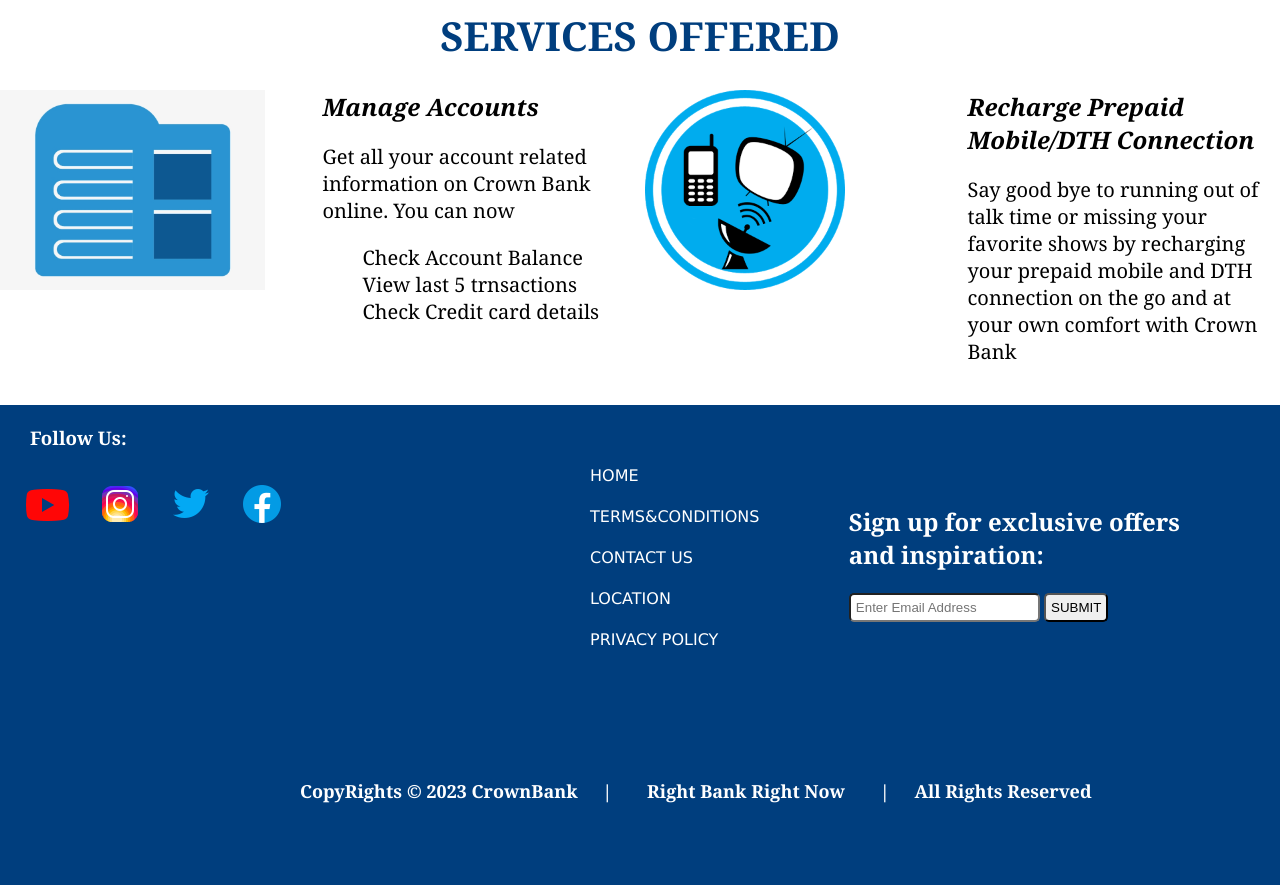
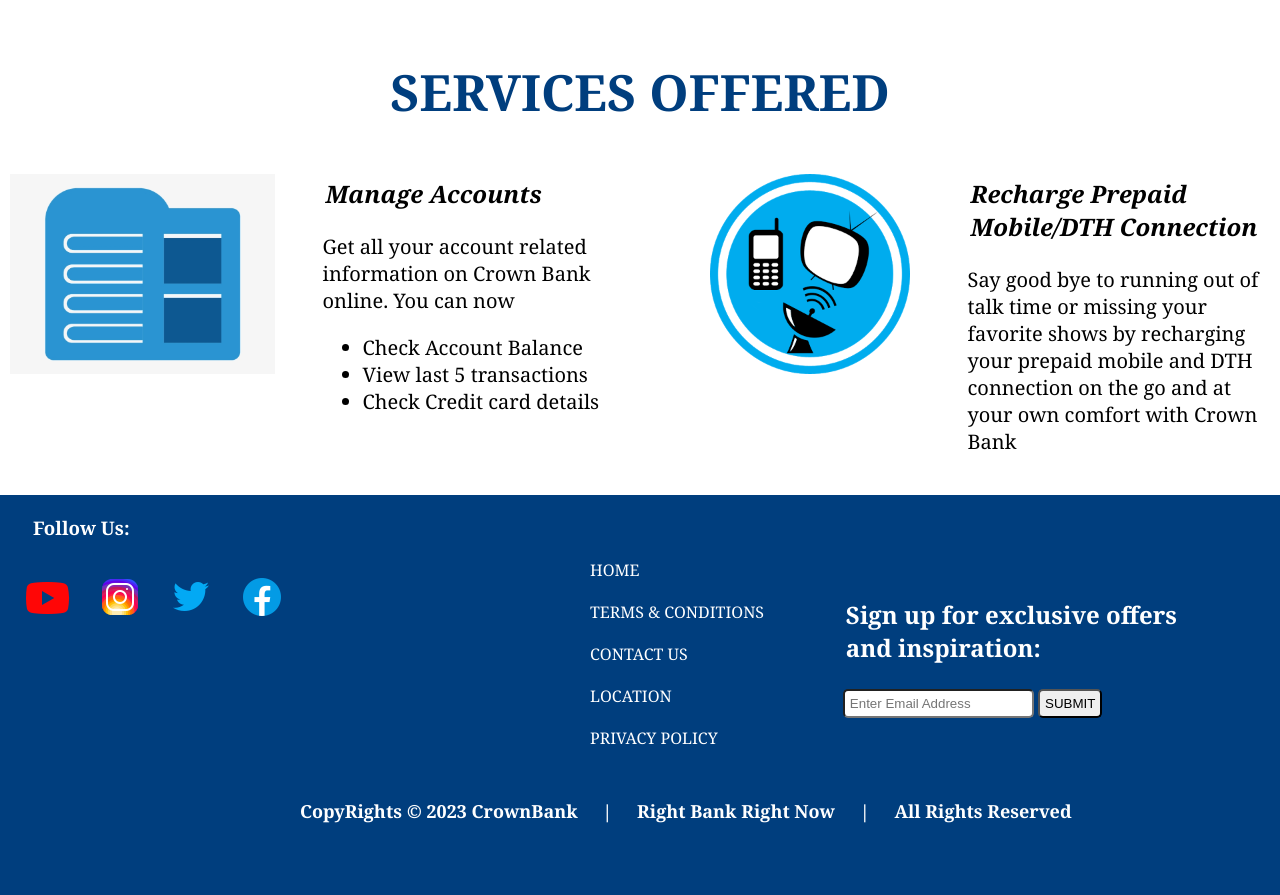
Before and after one commit to MEBOT-IT/Banking, a PHP site: page /Html/index.html in a window 1280 px wide. Shown: the part 1804-2699 px from the top of the page. Run offline with PHP 8.4, Linux system fonts and the light colour scheme.

Commit message:
Final index

```diff
--- a/CSS/index.css
+++ b/CSS/index.css
@@ -7,26 +7,50 @@ body{
     height: 150px;
     background-color:  #003e7e;
     box-sizing: border-box;
+    display: flex;
+    flex-direction: row;
 }
 
 .nav .logo{
-    height: 150px;
-    width:max-content;
+    margin-top: 14px;
+    margin-left: 65px;
+    height: 120px;
+    width:150px;
     border: white;
-
 }
-.nav ul,li{
+.nav ul {
     list-style: none;
     display: flex;
-
 }
-
+.nav li{
+    list-style-type: none;
+    display: flex;
+}
 .nav .item{
         position:absolute;
         right: 0;
         top: 40px;
 }
+.nav .item #search{
+    margin-top: 5px;
+    padding: 5px;
+    height: 35px;
+    font-weight: bold;
+    border: 2px solid black;
+    border-radius: 10px;
+}
+.nav .item #button{
+    margin-top: 5px;
+    height: 35px;
+    border: 2px solid black;
+    cursor: pointer;
+    transition: .2s;
+}
+
 .nav .item ul li a{
+    display: flex;
+    flex-direction: row;
+    list-style-type: none;
     font-family: Georgia, 'Times New Roman', Times, serif;
     color: aliceblue;
     font-size: 20px;
@@ -66,12 +90,17 @@ header{
     border-radius: 10%;
     color: white;
     border: 4px solid white;
+    transition: .4s;
+}
+.logbn:hover{
+    transform: scale(1.1);
 }
 .security{
     display: grid;
     grid-template-columns: auto auto auto auto;
     margin-left: 40px;
     column-gap: 10px;
+    padding: 15px;
 }
 .list{
     height: 120px;
@@ -80,6 +109,10 @@ header{
     text-align: justify;
     padding: 10px;
     margin-bottom:5px;
+}
+
+.list:hover{
+    transform: scale(1.09);
 }
 .head{
     text-align: center;
@@ -100,49 +133,74 @@ header{
 }
 .welcome1{
     height: 350px;
-    margin-left:30px;
+    margin-left:18px;
     margin-top: 18px;
+    width: 660px;
+    box-shadow: 0 0 3px 3px #003e7e;
 }
 .welimg{
     float: left;
     width: 40%;
 }
 .welcome-con{
+    padding-right: 20px;
+    padding-top: 30px;
     float:right;
-    width: 50%;
+    width: 45%;
 }
 h2,h3{
     margin: 0%;
-    padding: 0%;
+    padding: 3px;
+
 }
 .title{
-    font-size: 40px;
+    font-size: 25px;
     font-family: Georgia, 'Times New Roman', Times, serif;
     color: #003e7e;
     margin-top: 20px;
 }
 .title1{
-    font-size: 20px;
+    font-size: 19px;
     font-family: Georgia, 'Times New Roman', Times, serif;
     font-style: italic;
     color: blue;
     margin-top: 10px;
 }
 .content{
-    font-size: 20px;
+    font-size: 17px;
     font-family: Georgia, 'Times New Roman', Times, serif;
     margin-top: 20px;
+}
+.anime{
+    clear: both;
+    margin-top: 390px;
+    margin-left:15px ;
+    height: 600px;
+    width: 98%;
+    background-size: 100% 100%;
+    background-color: white;
+    background-image: url("/Images/Bank\ Image1.jpg");
+    animation: slider 20s infinite linear;
+}
+@keyframes slider{
+    25%{ background-image :url("/Images/Bank\ Image1.jpg");}
+    50%{ background-image: url("/Images/Bank\ Image2.jpg");}
+    75%{ background-image: url("/Images/Bank\ Image3.jfif");}
+
 }
 .services{
     clear: both;
     margin-top: 10px;
     text-align: center;
+    padding: 15px;
+    font-size: 25px;
+    color: #003e7e;
 }
 .service{
     display: grid;
     grid-template-columns: repeat(4,1fr);
     column-gap: 10px;
-    justify-content: space-around;
+    justify-content: space-evenly;
 }
 .stitle{
     font-size: 24px;
@@ -153,6 +211,13 @@ h2,h3{
     font-size: 20px;
     font-family: Georgia, 'Times New Roman', Times, serif;
 }
+.box1{
+    margin-left: 10px;
+}
+.box2{
+    margin-left: 65px;
+}
+
 .sticks{
     height: 200px;
     width: fit-content;
@@ -175,7 +240,7 @@ h2,h3{
     background-color: #003e7e;
     margin-top: 20px;
     width: 100%;
-    height:60vh;
+    height:50vh;
     clear: both;
 }
 
@@ -202,6 +267,7 @@ h2,h3{
 }
 
 .socialmedia h3{
+    color: white;
     font-family: Georgia, 'Times New Roman', Times, serif;
     padding-top: 20px;
     display: flex;
@@ -221,40 +287,34 @@ h2,h3{
 .terms{
     margin-left: 550px;
     margin-top: 0px;
+    margin-bottom: 20px;
 }
-
+.terms li{
+    margin-bottom: 20px;
+}
 .terms ul li a{
     text-decoration: none;
-    font-family: Verdana, Geneva, Tahoma, sans-serif;
+    font-family:Georgia, 'Times New Roman', Times, serif;
     color: white;
     cursor: pointer;
-
+    padding-bottom:100px;
 }
 
 .terms ul li a:hover{
     color:burlywood;
-
 }
 
 .copyright {
     font-size: large;
     font-weight: bold;
-    margin-top: 130px;
+    margin-top:50px;
     margin-left: 300px;
+    align-items:center;
     justify-content: space-between;
 }
-.anime{
-    clear: both;
-    height: 600px;
-    width: 100%;
-    background-size: 100% 100%;
-    background-color: white;
-    background-image: url("/Images/Bank\ Image1.jpg");
-    animation: slider 20s infinite linear;
+.copy{
+    color: white;
 }
-@keyframes slider{
-    25%{ background-image :url("/Images/Bank\ Image1.jpg");}
-    50%{ background-image: url("/Images/Bank\ Image2.jpg");}
-    75%{ background-image: url("/Images/Bank\ Image3.jfif");}
-
+.copy1{
+    padding: 20px;
 }
--- a/Html/index.html
+++ b/Html/index.html
@@ -11,9 +11,15 @@
     <div class="container">
         <header >
             <div class="nav">
-                <img src="/Images/logo.png" class="logo">
+                <a href="">
+                    <img src="/Images/logo1.png" class="logo">
+                </a>
                 <div class="item">
                     <ul>
+                        <input type="search" id="search" placeholder="Search here...">
+                        <button type="submit" id="button">
+                            search
+                        </button>
                         <li>
                             <a href=""  >Business</a>
 
@@ -23,7 +29,7 @@
 
                         </li>
                         <li>
-                            <a href="">online</a>
+                            <a href="">Online</a>
 
                         </li>
                         <li>
@@ -91,7 +97,7 @@
 
         </div>
         <div class="services">
-            <h1 class="title">SERVICES OFFERED</h1>
+            <h1 id="title">SERVICES OFFERED</h1>
         </div>
         <div class="service">
             <div class="box1">
@@ -104,15 +110,15 @@
                     You can now
                     <ul class="scon1" type="disc">
                         <li>Check Account Balance</li>
-                        <li>View last 5 trnsactions</li>
+                        <li>View last 5 transactions</li>
                         <li>Check Credit card details</li>
                     </ul>
                 </p>
             </div>
-            <div class="box1">
+            <div class="box2">
                 <img src="/Images/recharge.jpg" class="sticks">
             </div>
-            <div class="servcon">
+            <div class="servcon2">
                 <h3 class="stitle">Recharge Prepaid Mobile/DTH Connection</h3>
                 <p class="scon">
                     Say good bye to running out of talk time or missing your favorite shows by recharging your prepaid mobile and DTH connection on the go
@@ -129,33 +135,33 @@
                 </form>
             </div>
             <div class="socialmedia">
-                <h3 style="color: white;">Follow Us:</h3>
-                <a href="https://www.youtube.com/"><img src="../Images/youtube.png" alt="" class="icon"></a>
-                <a href=""><img src="../Images/instagram.png" alt="" class="icon"></a>
-                <a href=""><img src="../Images/twitter.png" alt="" class="icon"></a>
-                <a href=""><img src="../Images/facebook.png" alt="" class="icon"></a>
+                <h3>Follow Us:</h3>
+                <a href="https://www.youtube.com/"><img src="/Images/youtube.png" alt="" class="icon"></a>
+                <a href=""><img src="/Images/instagram.png" alt="" class="icon"></a>
+                <a href=""><img src="/Images/twitter.png" alt="" class="icon"></a>
+                <a href=""><img src="/Images/facebook.png" alt="" class="icon"></a>
             </div>
             <div class="terms">
                 <ul>
                     <li>
                         <a href="">HOME</a>
-                    </li><br>
+                    </li>
                     <li>
-                        <a href="">TERMS&CONDITIONS</a>
-                    </li><br>
+                        <a href="">TERMS & CONDITIONS</a>
+                    </li>
                     <li>
                         <a href="">CONTACT US</a>
-                    </li><br>
+                    </li>
                     <li>
                         <a href="">LOCATION</a>
-                    </li><br>
+                    </li>
                     <li>
                         <a href="">PRIVACY POLICY</a>
                     </li>
                 </ul>
             </div>
             <div class="copyright">
-                <p style="color: white;" class="copy">CopyRights &copy 2023 CrownBank <span style="padding: 20px;">|</span> <span style="padding:10px">Right Bank Right Now</span> <span style="padding: 20px;">|</span>  All Rights Reserved </p>
+                <p class="copy">CopyRights &copy 2023 CrownBank <span class="copy1">|</span> <span>Right Bank Right Now</span> <span class="copy1">|</span>  All Rights Reserved </p>
             </div>
         </footer>
     </div>
```
Also changed, not shown: Images/button.png (added), Images/logo (2).png (deleted), Images/logo1.png (added).
